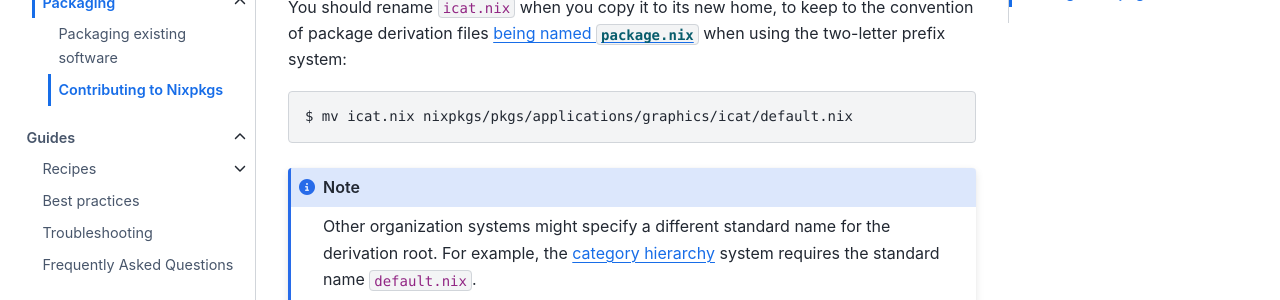
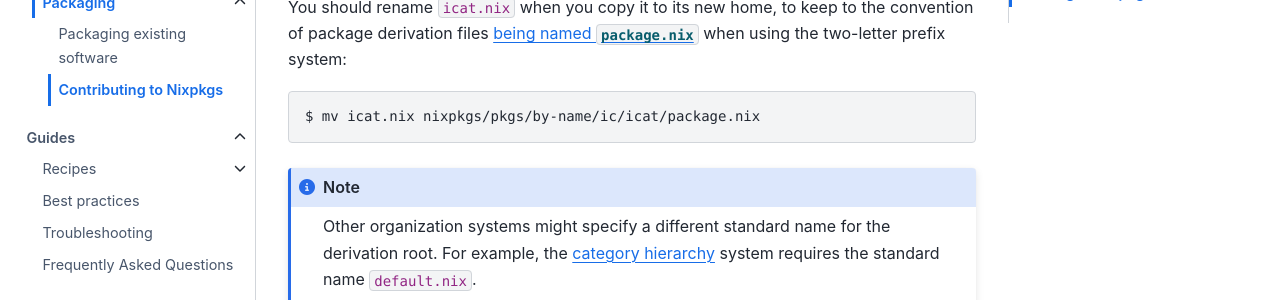
Before and after one commit to NixOS/nix.dev, a Sphinx documentation site: the page built from source/tutorials/packaging/contributing-to-nixpkgs.md, in a window 1280 px wide and 900 px high, scrolled down 3844 px. Shown: the part 152-452 px from the top of the window. Built offline with Sphinx 7.4.7 and the Sphinx Book theme 1.1.4, drawn with Linux system fonts in a browser that asks for light colours.

Commit message:
Update source/tutorials/packaging/contributing-to-nixpkgs.md
Co-authored-by: Silvan Mosberger <github@infinisil.com>

````diff
--- a/source/tutorials/packaging/contributing-to-nixpkgs.md
+++ b/source/tutorials/packaging/contributing-to-nixpkgs.md
@@ -152,7 +152,7 @@
 You should rename `icat.nix` when you copy it to its new home, to keep to the convention of package derivation files [being named `package.nix`](https://github.com/NixOS/nixpkgs/tree/master/pkgs/by-name#example) when using the two-letter prefix system:
 
 ```console
-$ mv icat.nix nixpkgs/pkgs/applications/graphics/icat/default.nix
+$ mv icat.nix nixpkgs/pkgs/by-name/ic/icat/package.nix
 ```
 
 :::{note}
````
